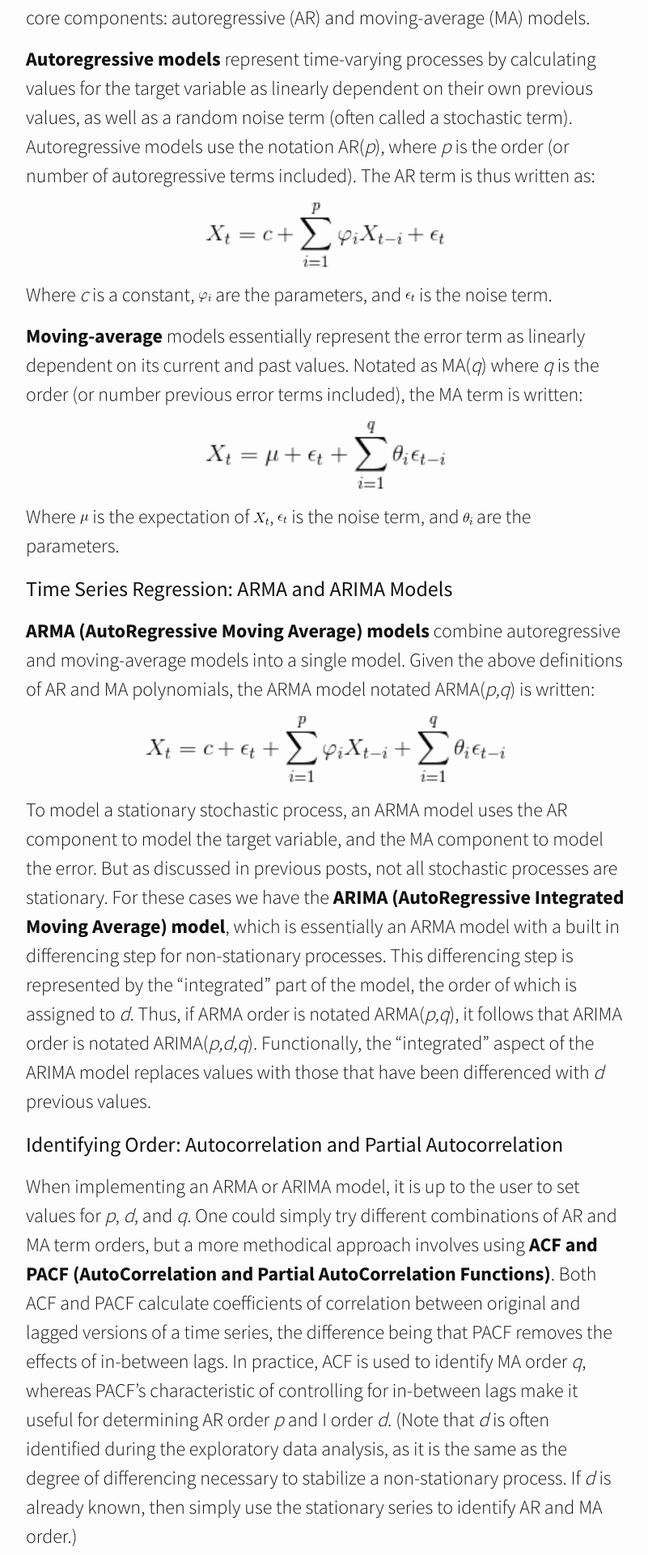
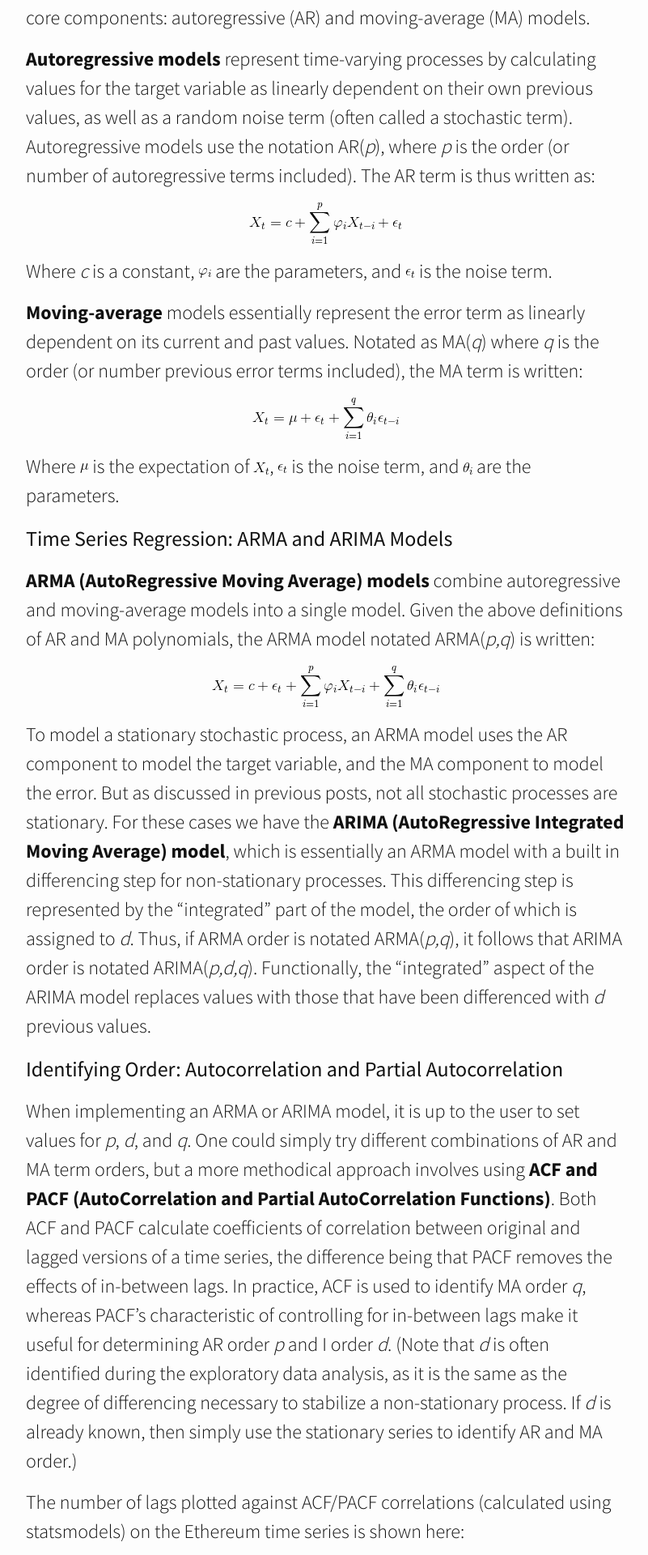
Before and after one commit to brianmcguckin/brianmcguckin.github.io, a Jekyll site: the page built from _posts/2018-12-13-ethereum-time-series-arima.md, in a window 1280 px wide. Shown: the part 769-2689 px from the top of the page at 81% size, without its empty margins (238-1039 px from the left). Built offline with Jekyll 4.4.1, drawn with Linux system fonts in a browser that asks for light colours; nearby versions of some CDN libraries.

Commit message:
image scale

```diff
--- a/_posts/2018-12-13-ethereum-time-series-arima.md
+++ b/_posts/2018-12-13-ethereum-time-series-arima.md
@@ -13,14 +13,14 @@ ARMA and ARIMA models are best understood as combinations of their two core comp
  **Autoregressive models** represent time-varying processes by calculating values for the target variable as linearly dependent on their own previous values, as well as a random noise term (often called a stochastic term). Autoregressive models use the notation AR(*p*), where *p* is the order (or number of autoregressive terms included). The AR term is thus written as:
 
  <p align="center">
- <img style="align:center" src="https://raw.githubusercontent.com/brianmcguckin/brianmcguckin.github.io/master/images/ar_term.gif" width="40%">
+ <img style="align:center" src="https://raw.githubusercontent.com/brianmcguckin/brianmcguckin.github.io/master/images/ar_term.gif">
  </p>
 
 Where *c* is a constant, ![varphi_i](https://raw.githubusercontent.com/brianmcguckin/brianmcguckin.github.io/master/images/varphi_i.gif 'varphi_i') are the parameters, and ![epsilon_t](https://raw.githubusercontent.com/brianmcguckin/brianmcguckin.github.io/master/images/epsilon_t.gif 'epsilon_t') is the noise term.
 
 **Moving-average** models essentially represent the error term as linearly dependent on its current and past values. Notated as MA(*q*) where *q* is the order (or number previous error terms included), the MA term is written:
 <p align="center">
-<img style="align:center" src="https://raw.githubusercontent.com/brianmcguckin/brianmcguckin.github.io/master/images/ma_term.gif" width="40%">
+<img style="align:center" src="https://raw.githubusercontent.com/brianmcguckin/brianmcguckin.github.io/master/images/ma_term.gif">
 </p>
 
 Where ![mu](https://raw.githubusercontent.com/brianmcguckin/brianmcguckin.github.io/master/images/mu.gif 'mu') is the expectation of ![X_t](https://raw.githubusercontent.com/brianmcguckin/brianmcguckin.github.io/master/images/x_t.gif 'X_t'), ![epsilon_t](https://raw.githubusercontent.com/brianmcguckin/brianmcguckin.github.io/master/images/epsilon_t.gif 'epsilon_t') is the noise term, and ![theta_i](https://raw.githubusercontent.com/brianmcguckin/brianmcguckin.github.io/master/images/theta_i.gif 'theta_i') are the parameters.
@@ -28,7 +28,7 @@ Where ![mu](https://raw.githubusercontent.com/brianmcguckin/brianmcguckin.github
 ### Time Series Regression: ARMA and ARIMA Models
 **ARMA (AutoRegressive Moving Average) models** combine autoregressive and moving-average models into a single model. Given the above definitions of AR and MA polynomials, the ARMA model notated ARMA(*p,q*) is written:
 <p align="center">
-<img style="align:center" src="https://raw.githubusercontent.com/brianmcguckin/brianmcguckin.github.io/master/images/arma.gif" width="60%">
+<img style="align:center" src="https://raw.githubusercontent.com/brianmcguckin/brianmcguckin.github.io/master/images/arma.gif">
 </p>
 
 To model a stationary stochastic process, an ARMA model uses the AR component to model the target variable, and the MA component to model the error. But as discussed in previous posts, not all stochastic processes are stationary. For these cases we have the **ARIMA (AutoRegressive Integrated Moving Average) model**, which is essentially an ARMA model with a built in differencing step for non-stationary processes. This differencing step is represented by the "integrated" part of the model, the order of which is assigned to *d*. Thus, if ARMA order is notated ARMA(*p,q*), it follows that ARIMA order is notated ARIMA(*p,d,q*). Functionally, the "integrated" aspect of the ARIMA model replaces values with those that have been differenced with *d* previous values.
```
